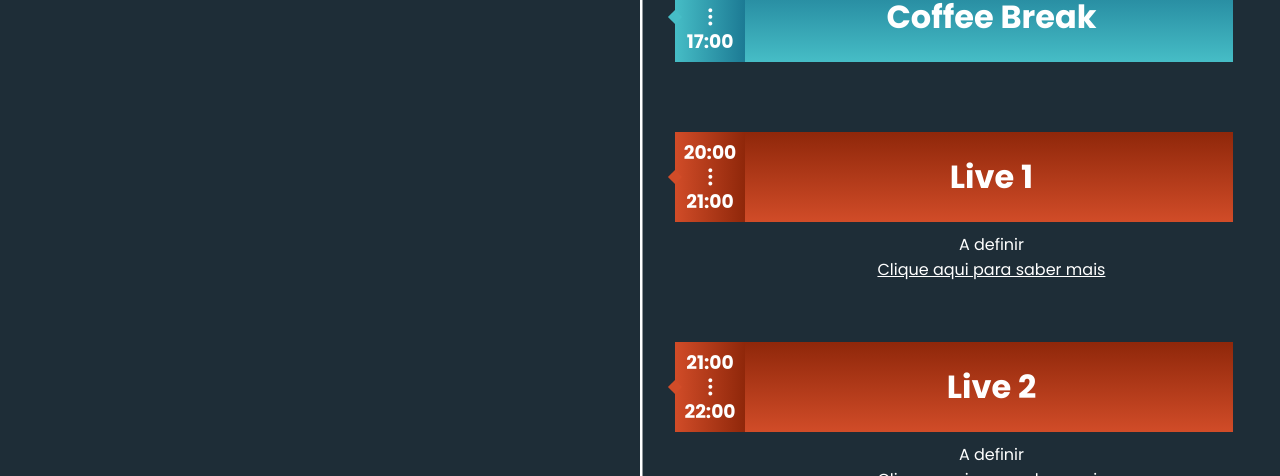
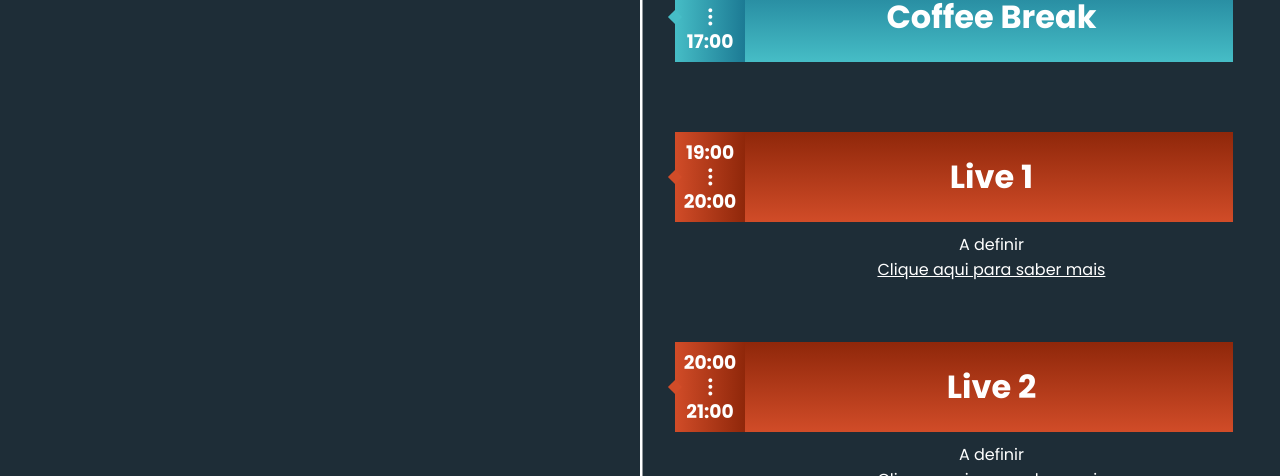
Before and after one commit to igorroc/sinform, a React (Vite) app: page / in a window 1280 px wide. Shown: the part 2720-3196 px from the top of the page. Built offline with nearby package versions, Linux system fonts and the light colour scheme; the HTML template or start-up script is replaced by a standard one.

Commit message:
[fix]: Horarios lives

```diff
--- a/public/Programacao.js
+++ b/public/Programacao.js
@@ -43,15 +43,15 @@ export default {
 					tipo: "pausa",
 				},
 				{
-					inicio: "20:00",
-					fim: "21:00",
+					inicio: "19:00",
+					fim: "20:00",
 					titulo: "Live 1",
 					palestrante: "A definir",
 					tipo: "live",
 				},
 				{
-					inicio: "21:00",
-					fim: "22:00",
+					inicio: "20:00",
+					fim: "21:00",
 					titulo: "Live 2",
 					palestrante: "A definir",
 					tipo: "live",
@@ -152,8 +152,8 @@ export default {
 					tipo: "pausa",
 				},
 				{
-					inicio: "20:00",
-					fim: "21:00",
+					inicio: "19:00",
+					fim: "20:00",
 					titulo: "Ciência de Dados",
 					palestrante: "João e Paulo",
 					descricao: "Live: Mais informações em breve",
@@ -236,15 +236,15 @@ export default {
 					tipo: "pausa",
 				},
 				{
-					inicio: "20:00",
-					fim: "21:00",
+					inicio: "19:00",
+					fim: "20:00",
 					titulo: "Live 5",
 					palestrante: "A definir",
 					tipo: "live",
 				},
 				{
-					inicio: "21:00",
-					fim: "22:00",
+					inicio: "20:00",
+					fim: "21:00",
 					titulo: "Live 6",
 					palestrante: "A definir",
 					tipo: "live",
```
